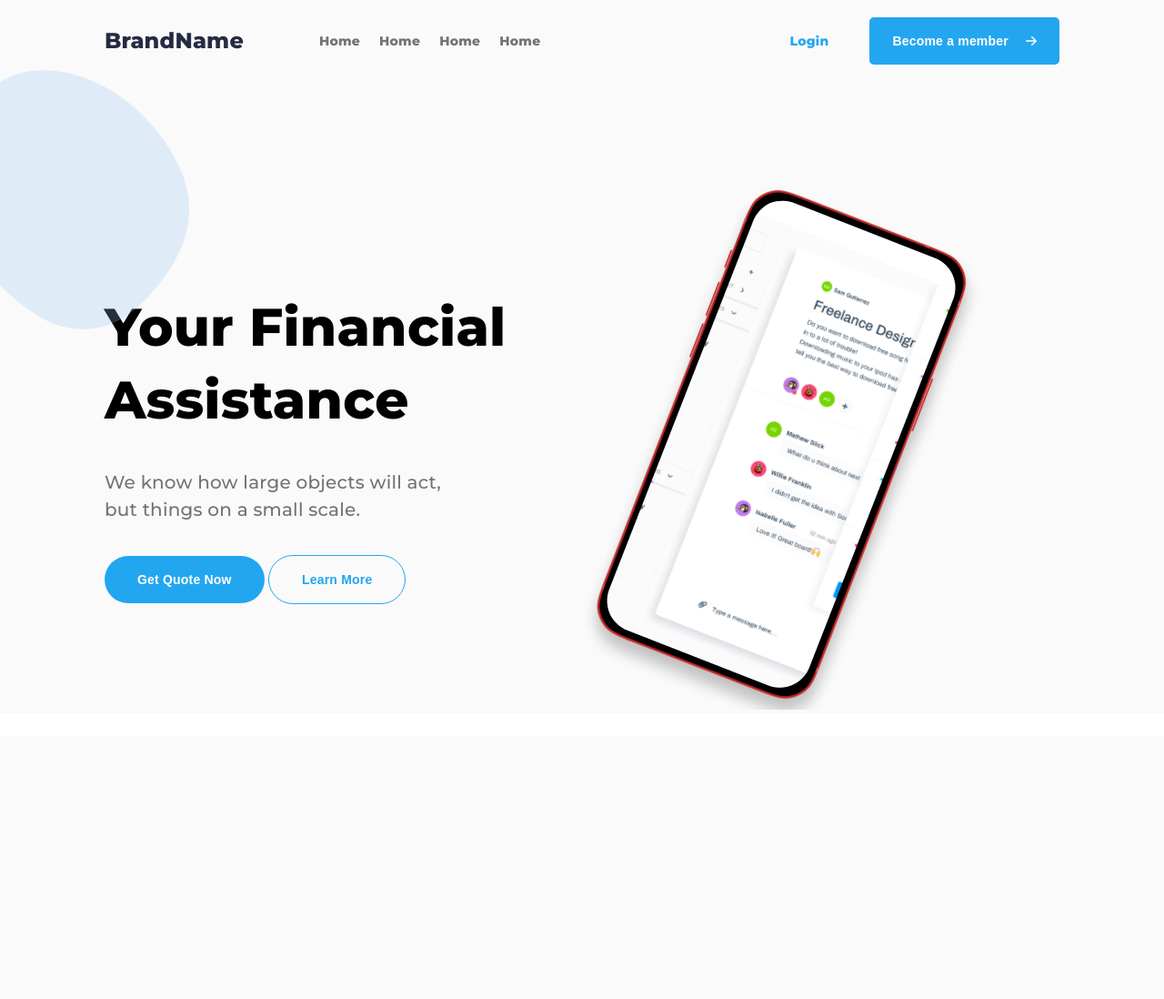
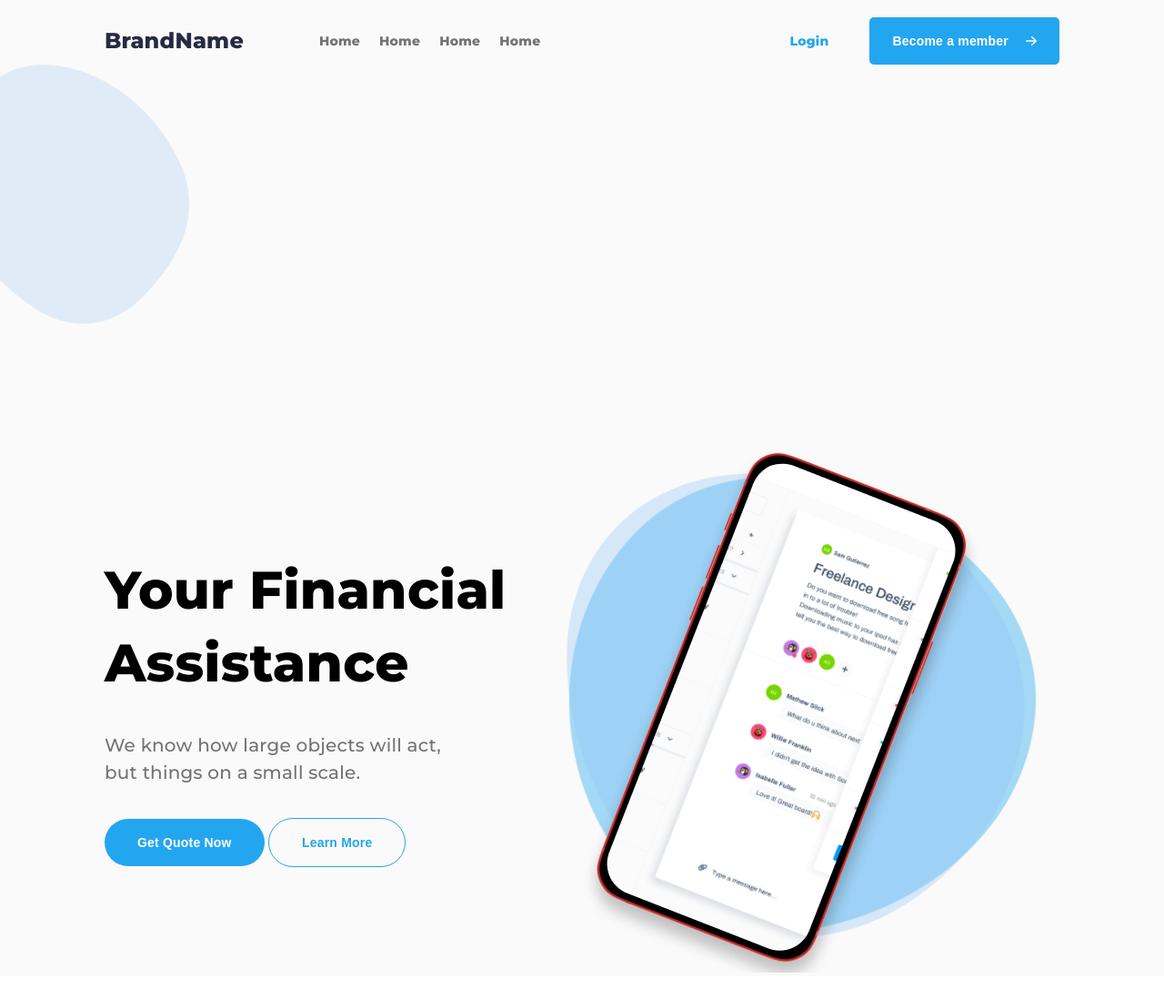
Before and after one commit to Sabuhi0/PragmatechFrontEndProject, a PHP site: page / in a window 1280 px wide. Shown: the whole page at 91% size. Before the commit the page ends 780 px from the top, so only its background shows below. Run offline with PHP 8.4, Linux system fonts and the light colour scheme.

Commit message:
Update main scss

```diff
--- a/FigmaTemplates/lfinanceWebsite/assets/css/main.css
+++ b/FigmaTemplates/lfinanceWebsite/assets/css/main.css
@@ -121,13 +121,7 @@ body {
 
 .main-section {
   position: relative;
-}
-
-.blob {
-  position: absolute;
-  right: 0;
-  left: 0;
-  top: calc(50% - 822.45px/2 - 1.84px);
+  z-index: 999;
 }
 
 .main-items {
--- a/FigmaTemplates/lfinanceWebsite/assets/sass/main.scss
+++ b/FigmaTemplates/lfinanceWebsite/assets/sass/main.scss
@@ -96,17 +96,19 @@ body {
 
 .main-section {
     position: relative;
+    z-index: 999;
 }
 
-.blob {
-    position: absolute;
-    right: 0;
-    left: 0;
-    top: calc(50% - 822.45px/2 - 1.84px);
-    // transform: matrix(-0.71, 0.81, -0.61, -0.71, 0, 0);
-    // z-index: -2;
-}
-
+// .blob {
+//     position: absolute;
+//     right: 0;
+//     left: 0;
+//     top: 0;
+//     bottom: 0;
+//     // top: calc(50% - 822.45px/2 - 1.84px);
+//     // transform: matrix(-0.71, 0.81, -0.61, -0.71, 0, 0);
+//     // z-index: -2;
+// }
 .main-items {
     display: flex;
     align-items: center;
```
